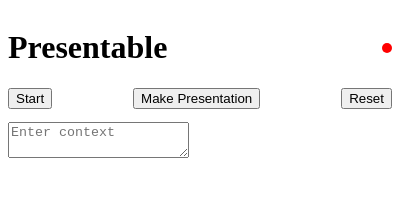
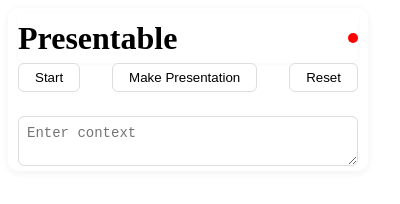
Before and after one commit to aftab404/presentable, a browser extension: page frontend/popup.html in a window 400 px wide. Drawn offline with Linux system fonts and the light colour scheme.

Commit message:
ui fixes

```diff
--- a/frontend/popup.css
+++ b/frontend/popup.css
@@ -9,10 +9,50 @@
     display: flex;
     align-items: center;
     justify-content: space-between;
+    gap: 10px;
+    margin-bottom: 16px;
 }
 
 .header {
     display: flex;
     align-items: center;
     justify-content: space-between;
+    border-radius: 8px;
+    box-shadow: 0 1px 4px rgba(0,0,0,0.04);
+    height: 50px;
 }
+
+button {
+    padding: 6px 16px;
+    border-radius: 6px;
+    border: 1px solid #ddd;
+    background: #fff;
+    cursor: pointer;
+    transition: background 0.2s;
+}
+button:hover {
+    background: #f0f0f0;
+}
+
+#presentationContainer {
+    margin-bottom: 12px;
+}
+
+#contextInput {
+    width: 100%;
+    min-height: 40px;
+    border-radius: 6px;
+    border: 1px solid #ddd;
+    padding: 8px;
+    box-sizing: border-box;
+    margin-top: 8px;
+    font-size: 14px;
+}
+
+.wrapper {
+    max-width: 340px;
+    background: #fff;
+    border-radius: 10px;
+    box-shadow: 0 2px 8px rgba(0,0,0,0.06);
+    padding: 5px 10px;
+}
--- a/frontend/popup.html
+++ b/frontend/popup.html
@@ -5,10 +5,10 @@
 </head>
 
 <body>
+    <div class="wrapper">
         <div class="header">
             <h1>Presentable</h1>
             <div id="indicator"></div>
-
         </div>
         <div class="container">
             <button id="toggleBtn">Start</button>
@@ -16,8 +16,8 @@
             <button id="resetBtn">Reset</button>
         </div>
         <div id="presentationContainer"></div>
-    <textarea id="contextInput" placeholder="Enter context"></textarea>
-
+        <textarea id="contextInput" class="context-input" placeholder="Enter context"></textarea>
+    </div>
     <script type="module" src="popup.js"></script>
 </body>
 
```
Lines whose indentation alone changed are shown as unchanged.
